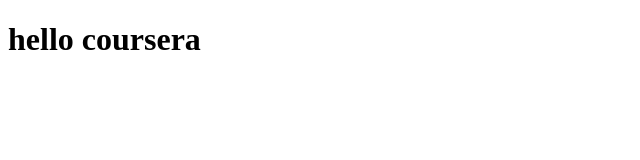
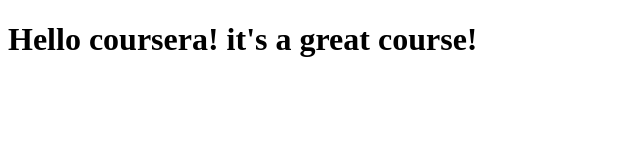
Before and after one commit to pliti/coursera-test, a plain HTML site: page site/index.html in a window 1280 px wide. Shown: the whole page, without its empty margins (0-640 px from the left). Drawn offline with Linux system fonts and the light colour scheme.

Commit message:
Small addition to out page content.

```diff
--- a/site/index.html
+++ b/site/index.html
@@ -4,6 +4,6 @@
 	<title>hello coursera </title>
 </head>
 <body>
-<h1> hello coursera </h1>
+<h1> Hello coursera! it's a great course! </h1>
 </body>
 </html>
```
